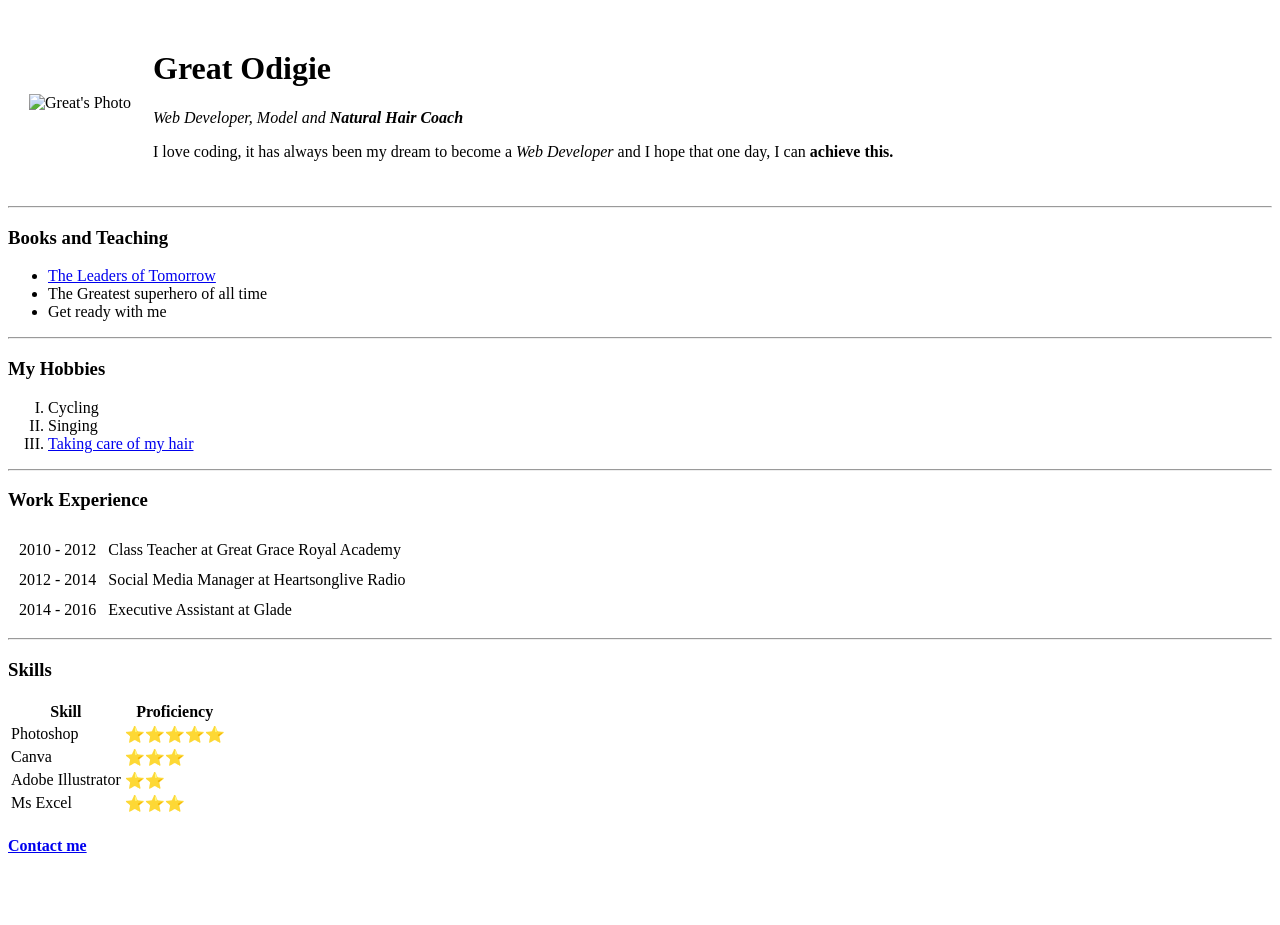
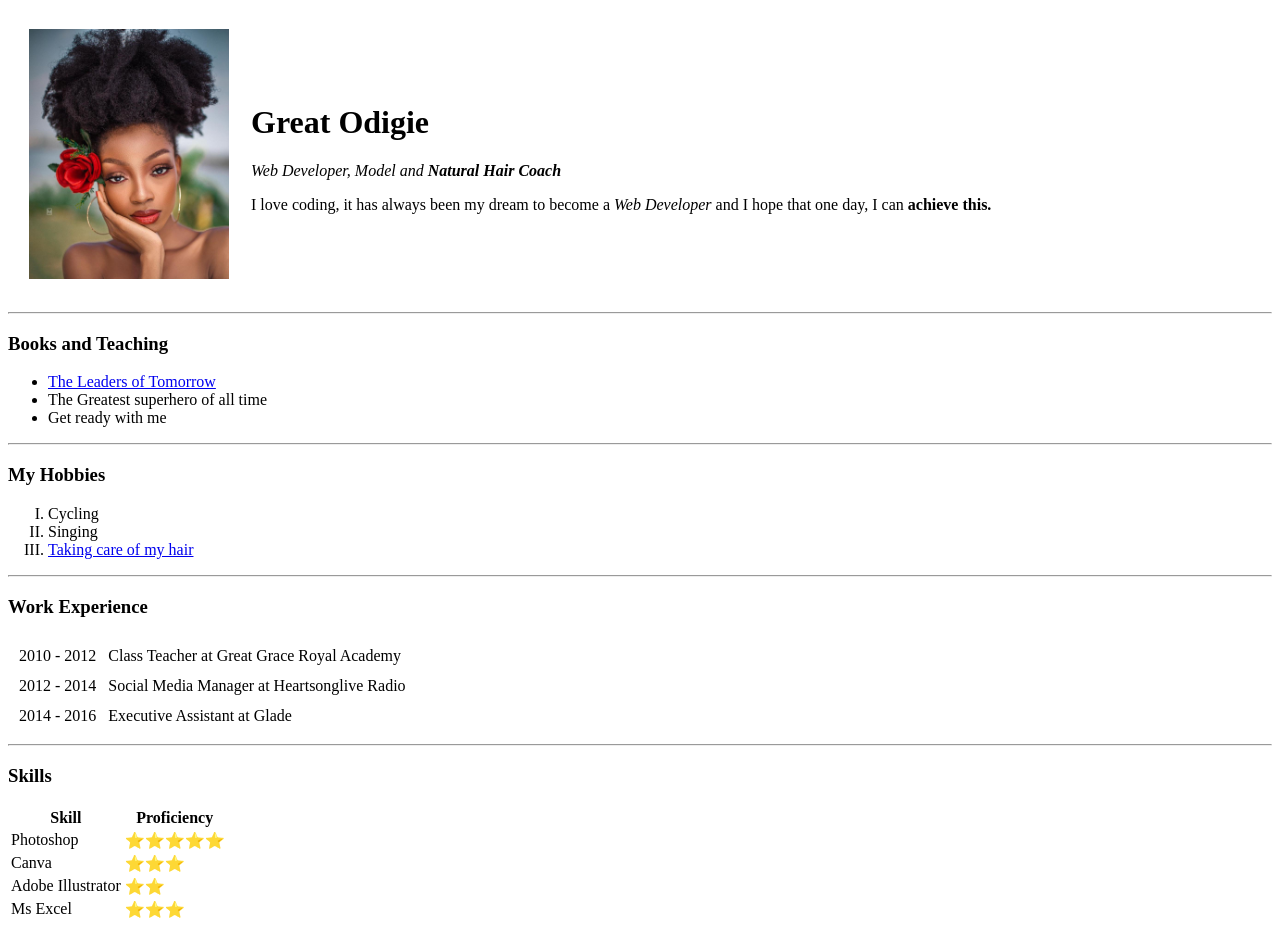
Before and after one commit to Digitalcoils/cv, a plain HTML site: page index.html in a window 1280 px wide. Shown: the top 925 px of the page. Before the commit the page ends 876 px from the top, so only its background shows below. Drawn offline with Linux system fonts and the light colour scheme.

Commit message:
Update index.html

```diff
--- a/index.html
+++ b/index.html
@@ -10,7 +10,7 @@
   <table cellspacing="20">
     <tr>
       <td>
-        <img src="images/Great.jpeg" height="250" width="200" alt="Great's Photo">
+        <img src="Great.jpeg" height="250" width="200" alt="Great's Photo">
       </td>
       <td>
         <h1>Great Odigie</h1>
```
